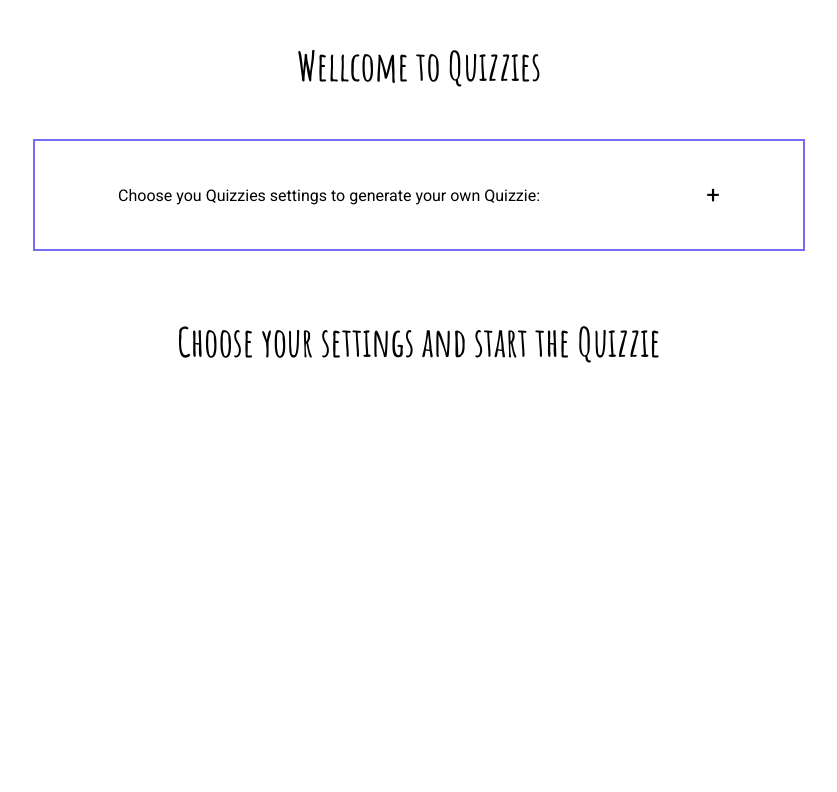
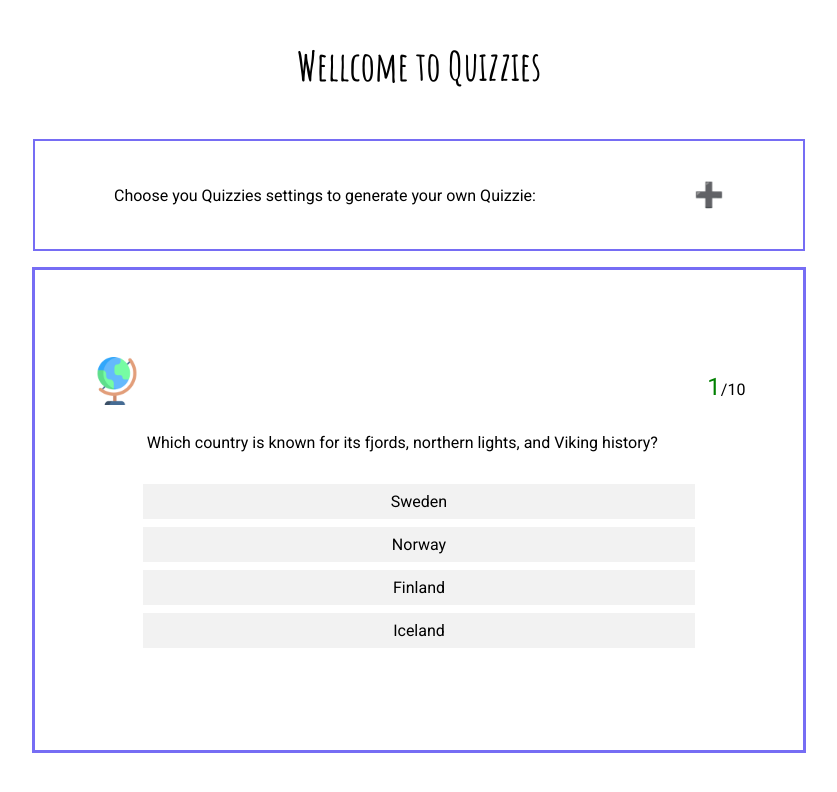
Before and after one commit to mmarkovi3g/Quizzies, a React (Create React App) app: page / in a window 1280 px wide. Shown: the top 792 px of the page, without its empty margins (221-1058 px from the left). Built offline with nearby package versions, Linux system fonts and the light colour scheme.

Commit message:
Finally back from camping trip
I did all over again.
The code i had before wanst working as it should.
BIG CHANGES

```diff
--- a/src/App.js
+++ b/src/App.js
@@ -6,79 +6,71 @@ import questions from "./questions.json";
 import { useState } from "react";
 
 function App() {
-  //filternig questions based on category
-  const allQuestions = questions;
-  const sports = questions.filter((question) => question.category === "sports");
-  const geography = questions.filter(
-    (question) => question.category === "geography"
-  );
-  const history = questions.filter(
-    (question) => question.category === "history"
+  // creating filtered questions based on category
+  const categoryFilters = {
+    allcategories: questions,
+    sports: questions.filter((question) => question.category === "sports"),
+    geography: questions.filter(
+      (question) => question.category === "geography"
+    ),
+    history: questions.filter((question) => question.category === "history"),
+  };
+
+  // state for filtered questions passed to form component so i can handle changes directly
+  const [filteredQuestions, setFilteredQuestions] = useState(questions);
+  //
+
+  //state for quizz settings
+
+  const [category, setCategory] = useState(categoryFilters.allcategories);
+  const [numOfQuestions, setNumOfQuestions] = useState(10);
+
+  // initali list of random numbers
+  const initialList = Array.from({ length: numOfQuestions }, () =>
+    Math.floor(Math.random() * questions.length)
   );
 
-  //as default value i used here all categories to display all the questions it is passed down into the Form as prop
-  const [categoryOfQuestions, setCategoryOfQuestions] =
-    useState("allcategories");
+  const [randomArray, setRandomArray] = useState(initialList);
+  const [selectedQuestions, setSelectedQuestions] = useState(
+    categoryFilters.allcategories
+  );
 
-  //default state for number of questions it is passed down as prop to the form so it can generate number of questions on user input
-  const [numberOfQuestions, setNumberOfQuestions] = useState(10);
+  // handler function that takes object generated in form for quizz settings
+  function handleQuizzSettings(item) {
+    setCategory((prev) => item.chosenCategory);
+    setNumOfQuestions((prev) => Number(item.chosenNumOfQuestions));
 
-  // default state for function that generates random array of numbers based on array of questions length
-  const [randomPitanja, setRandomPitanja] = useState([]);
+    const selectedQuestionsList = categoryFilters[item.chosenCategory];
+    setSelectedQuestions((prev) => selectedQuestionsList);
 
-  //easy state to generate quizz questions if it started or not
-  const [started, setStarted] = useState(false);
+    // generating random array
 
-  //state for form so it can be expanded on + buuton or closed on X button (it also close automaticaly on quizz start)
-  const [isOpen, setIsOpen] = useState(false);
+    if (selectedQuestionsList) {
+      setSelectedQuestions(selectedQuestionsList);
 
-  //basicaly it generates question from JSON file based on upper filter( ) methods
-  const [filteredQuestions, setFilteredQuestions] = useState(allQuestions);
+      // generating random array
 
-  // setting handler for quiz start point
-  function handleSubmit(event) {
-    event.preventDefault(); //prevent HTTP behaviour
-    setNumberOfQuestions(numberOfQuestions); // get num of Q from form and generate Number
-
-    // filtering categories - it could be done better later on
-    if (categoryOfQuestions === "allcategories") {
-      setFilteredQuestions(allQuestions);
-    } else if (categoryOfQuestions === "sports") {
-      setFilteredQuestions(sports);
-    } else if (categoryOfQuestions === "geography") {
-      setFilteredQuestions(geography);
-    } else if (categoryOfQuestions === "history") {
-      setFilteredQuestions(history);
+      const randomList = Array.from({ length: numOfQuestions }, () =>
+        Math.floor(Math.random() * selectedQuestionsList.length)
+      );
+      setRandomArray(randomList ? randomList : initialList);
     }
-
-    //generating that array of numbers so the questions would always be different
-    setRandomPitanja(
-      Array.from({ length: numberOfQuestions }, () =>
-        Math.floor(Math.random() * filteredQuestions.length)
-      )
-    );
-
-    setStarted(true);
-    isOpen === false ? setIsOpen(true) : setIsOpen(false);
   }
 
   return (
     <div>
       <div className="title">Wellcome to Quizzies</div>
       <Form
-        onFormSubmit={handleSubmit}
-        numberOfQuestions={numberOfQuestions}
-        setNumberOfQuestions={setNumberOfQuestions}
-        isOpen={isOpen}
-        setIsOpen={setIsOpen}
-        categoryOfQuestions={categoryOfQuestions}
-        setCategoryOfQuestions={setCategoryOfQuestions}
+        onHandleQuizzSetting={handleQuizzSettings}
+        categoryFilters={categoryFilters}
+        filteredQuestions={filteredQuestions}
+        setFilteredQuestions={setFilteredQuestions}
       />
-      {started ? (
-        <Question questions={filteredQuestions} randomPitanja={randomPitanja} />
-      ) : (
-        <h2 className="message">Choose your settings and start the Quizzie</h2>
-      )}
+      <Question
+        randomArray={randomArray}
+        selectedQuestions={selectedQuestions}
+        numOfQuestions={numOfQuestions}
+      />
     </div>
   );
 }
--- a/src/components/Form.js
+++ b/src/components/Form.js
@@ -1,36 +1,82 @@
 import "./Form.css";
-import { useState } from "react";
+import { useState, useEffect } from "react";
+import questions from "../questions.json";
 
 export default function Form({
-  onFormSubmit,
-  setNumberOfQuestions,
-  NumberOfQuestions,
-  isOpen,
-  setIsOpen,
-  categoryOfQuestions,
-  setCategoryOfQuestions,
+  onHandleQuizzSetting,
+  categoryFilters,
+  setFilteredQuestions,
+  filteredQuestions,
 }) {
+  //
+
+  //filternig questions based on category
+
+  // toggler for choosing quizz options by default it is open, it should close when i chose quizz settings and start the quizz
+  const [isOpen, setIsOpen] = useState(false);
   function toggleHandler() {
-    isOpen === false ? setIsOpen(true) : setIsOpen(false);
+    setIsOpen((isOpen) => !isOpen);
   }
+  //
+  //defining state and function for handling categories
+  const [chosenCategory, setChosenCategory] = useState("allcategories");
+
+  function categoryHandler(event) {
+    const categoryValue = event.target.value;
+    setChosenCategory((prev) => categoryValue);
+
+    //
+    if (chosenCategory === "allcategories") {
+      setFilteredQuestions((prev) => questions);
+    } else {
+      setFilteredQuestions((prev) => categoryFilters[chosenCategory]);
+    }
+  }
+
+  //
+  //defining state and function for hadling number of questions
+  const [chosenNumOfQuestions, setChosenNumOfQuestions] = useState(10);
+  function numOfQuestionsHandler(event) {
+    setChosenNumOfQuestions((prev) => Number(event.target.value));
+  }
+  //
+  //defining submit handler that stores number of questions and category into object
+  function submitHandler(event) {
+    event.preventDefault();
+    const quizzSettings = {
+      chosenCategory,
+      chosenNumOfQuestions,
+      filteredQuestions,
+    };
+
+    // loging values just in case
+    /* console.log(quizzSettings); */
+
+    // handler for moving state up into APP
+    onHandleQuizzSetting(quizzSettings);
+
+    // reseting form to default values after submit
+    setChosenCategory("allcategories");
+    setChosenNumOfQuestions(10);
+    setIsOpen(false);
+  }
+
+  /*  console.log(chosenNumOfQuestions, chosenCategory); */
 
   return (
     <div className="form">
       <div className="form_header">
         <p>Choose you Quizzies settings to generate your own Quizzie: </p>
         <p className="toggler" onClick={toggleHandler}>
-          {isOpen === false ? "+" : "x"}
+          {isOpen === true ? "✖️" : "➕"}
         </p>
       </div>
       {isOpen === true ? (
-        <form onSubmit={onFormSubmit}>
+        <form onSubmit={submitHandler}>
           <div className="form_wrap">
             <div>
               <p>Select category: </p>
-              <select
-                value={categoryOfQuestions}
-                onChange={(event) => setCategoryOfQuestions(event.target.value)}
-              >
+              <select value={chosenCategory} onChange={categoryHandler}>
                 <option value="allcategories">All Categories</option>
                 <option value="geography">Geography</option>
                 <option value="sports">Sports</option>
@@ -41,10 +87,8 @@ export default function Form({
             <div>
               <p>Select number of questions: </p>
               <select
-                value={NumberOfQuestions}
-                onChange={(event) =>
-                  setNumberOfQuestions(Number(event.target.value))
-                }
+                value={chosenNumOfQuestions}
+                onChange={numOfQuestionsHandler}
               >
                 <option value={10}>10</option>
                 <option value={20}>20</option>
--- a/src/components/Question.js
+++ b/src/components/Question.js
@@ -1,18 +1,22 @@
-import { useState } from "react";
+import { useState, useEffect } from "react";
 import "./Question.css";
 
-export default function Question({ questions, randomPitanja }) {
-  //counting questions for later use (implementing like this for next steps (more questions, category))
-  const numOfQuestions = randomPitanja.length;
+export default function Question({
+  selectedQuestions,
+  randomArray,
+  numOfQuestions,
+}) {
+  console.log(selectedQuestions);
+  console.log(randomArray);
+  console.log(numOfQuestions);
 
-  //for looping around random array
-  const [index, setIndex] = useState(0);
+  const [index, setIndex] = useState(0); // defaultni index za početak
+  const currentQ = randomArray[index]; // trenutno pitanje - index iz random arraya
+  // što ako nema random arraya?
+  console.log(currentQ);
 
-  //looping through questions using random index
-  const [currentQ, setCurrentQ] = useState(randomPitanja[index]);
-
-  //getting the displayed question
-  const question = questions[currentQ];
+  const question = selectedQuestions[currentQ];
+  console.log(question);
 
   //setting up state to show results window
   const [finished, setFinished] = useState(false);
@@ -25,11 +29,9 @@ export default function Question({ questions, randomPitanja }) {
     event.preventDefault();
     if (index < numOfQuestions - 1) {
       setIndex((prev) => prev + 1);
-      setCurrentQ(randomPitanja[index + 1]);
     } else {
       // Reset the index to 0 to loop back to the first question
       setIndex(9);
-      setCurrentQ(randomPitanja[index]);
       setFinished(true);
     }
     const answer = event.target.value;
@@ -53,11 +55,11 @@ export default function Question({ questions, randomPitanja }) {
           <div className="header">
             <img
               className="category-img"
-              src={`./media/img/${question.category}.png`}
+              src={`../media/img/${question.category}.png`}
               alt="category"
             />
             <p className="question_number">
-              <span>{index + 1}</span>/{randomPitanja.length}
+              <span>{index + 1}</span>/{randomArray.length}
             </p>
           </div>
 
@@ -80,12 +82,6 @@ export default function Question({ questions, randomPitanja }) {
               </button>
             </ul>
           </div>
-          {/*
-  <div className="navigation">
-    <button>Previous</button>
-    <button>Next</button>
-  </div>{" "}
-  */}
         </div>
       )}
     </div>
```
